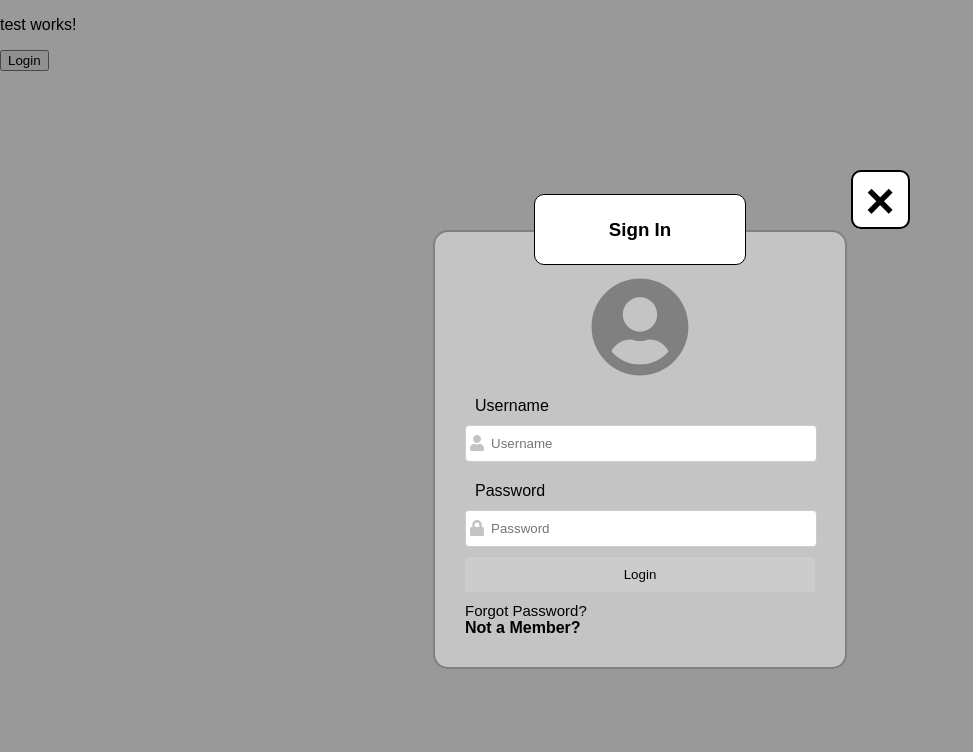
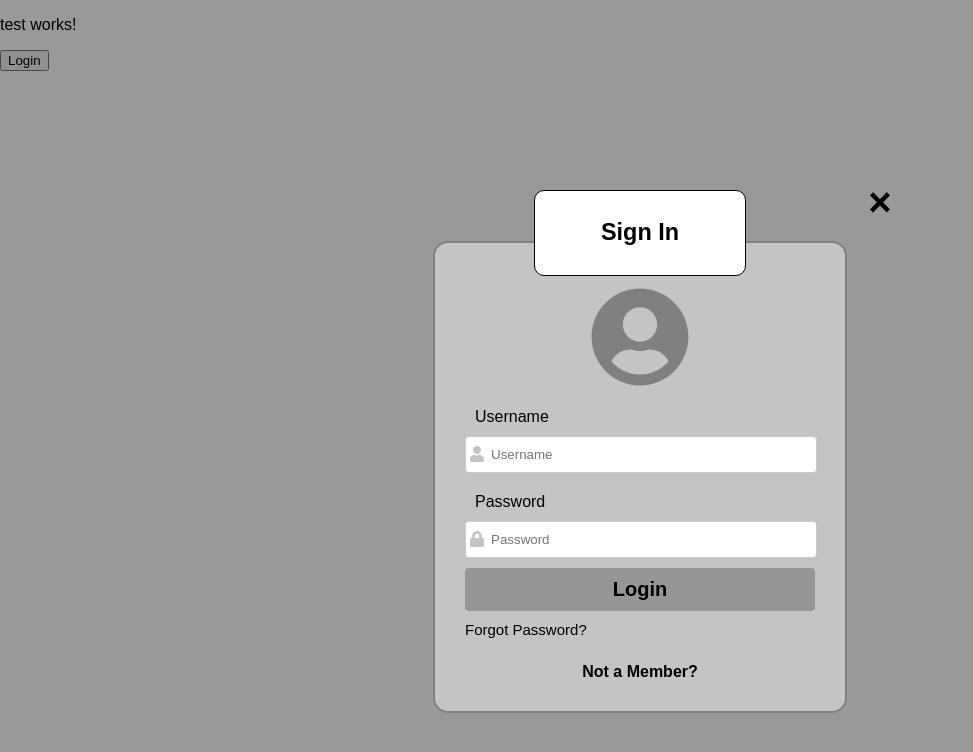
Before and after one commit to stearnsbq/Techtronics-Website, an Angular app in the folder Frontend/: page / in a window 1280 px wide. Both pictures are taken after a click on the button "Login". Shown: the top 752 px of the page, without its empty margins (0-973 px from the left). Built offline with nearby package versions, Linux system fonts and the light colour scheme.

Commit message:
login modal animations

```diff
--- a/Frontend/src/app/login-modal/login-modal.component.html
+++ b/Frontend/src/app/login-modal/login-modal.component.html
@@ -2,7 +2,9 @@
 
 <div #Login class="login">
 
-  <h1 id="exit_icon">&times;</h1>
+  <div class="login_form_parent">
+
+    <h1 (click)="onModalOpen()" id="exit_icon">&times;</h1>
   <div id="login_title">
     <h3>Sign In</h3>
   </div>
@@ -16,7 +18,7 @@
     <!--Renders a Icon and login title-->
 
     <div id="splash_icon">
-      <fa-icon id="login_icon" [icon]="login_icon"></fa-icon>
+      <fa-icon [icon]="login_icon"></fa-icon>
     </div>
 
     <!--Username input for login-->
@@ -45,10 +47,13 @@
       <a id="forgot_password_link">Forgot Password?</a>
     </div>
 
-    <div>
+    <div id="register_box">
       <b>Not a Member?</b>
     </div>
 
   </form>
 
+  </div>
+
+
 </div>
--- a/Frontend/src/app/login-modal/login-modal.component.scss
+++ b/Frontend/src/app/login-modal/login-modal.component.scss
@@ -13,7 +13,9 @@ input {
 
 
 .button {
-  background-color: #ccc;
+  background-color: rgb(150, 150, 150);
+  font-size: 20px;
+  font-weight: bold;
   padding: 10px 20px;
   color: black;
   border: none;
@@ -22,13 +24,15 @@ input {
 }
 
 .button:hover {
-  background-color: rgb(130, 130, 130);
+  background-color: rgb(120, 120, 120);
 }
 
 .login {
+  animation: fadeIn 1.5s;
+  animation-fill-mode: forwards;
   height: 100%;
   width: 100%;
-  display: none;
+  display:none;
   overflow: auto;
   position: fixed;
   z-index: 1;
@@ -41,6 +45,32 @@ input {
 // END
 
 
+// animation
+
+
+@keyframes fadeIn {
+  0% {
+       opacity: 0;
+  }
+  100% {
+       opacity: 1;
+  }
+}
+
+
+@keyframes slideDown {
+	0% {
+		transform: translateY(-100%);
+	}
+	100%{
+		transform: translateY(0%);
+	}
+
+}
+
+
+// END
+
 
 
 // FORM STYLING
@@ -48,22 +78,23 @@ input {
 
 #exit_icon {
   transition: 0.3s;
-  font-size: 50px;
+  font-size: 40px;
   width: 55px;
   height: 55px;
-  border-radius: 10px;
-  border: 2px solid black;
   text-align: center;
-  background-color: white;
   position: relative;
-  top: 70px;
+  top: 80px;
   left: 240px;
   margin: auto;
 }
 
 #exit_icon:hover {
-  background-color: red;
+  color: white;
   transition: 0.3s;
+}
+
+.login_form_parent{
+  animation: slideDown 1s;
 }
 
 #login_title {
@@ -73,6 +104,8 @@ input {
   width: 200px;
   top: 35px;
   margin: auto;
+  font-size: 20px;
+  font-weight: bolder;
   border: 1px solid black;
   border-radius: 10px;
   background-color: white;
@@ -98,14 +131,16 @@ input {
 }
 
 // main big icon on the login
-#login_icon {
-  font-size: 100px;
-  color: gray;
-}
+
 
 #splash_icon {
   text-align: center;
   padding-top: 10px;
+}
+
+#splash_icon fa-icon {
+  font-size: 100px;
+  color: gray;
 }
 
 #password_input {
@@ -144,4 +179,10 @@ input {
   background-color: rgba(255, 0, 0, 0.5);
 }
 
+
+#register_box{
+  padding-top: 25px;
+  text-align: center;
+}
+
 // FORM END
```
Also changed, not shown: Frontend/src/app/login-modal/login-modal.component.ts (+12 -12 lines).
